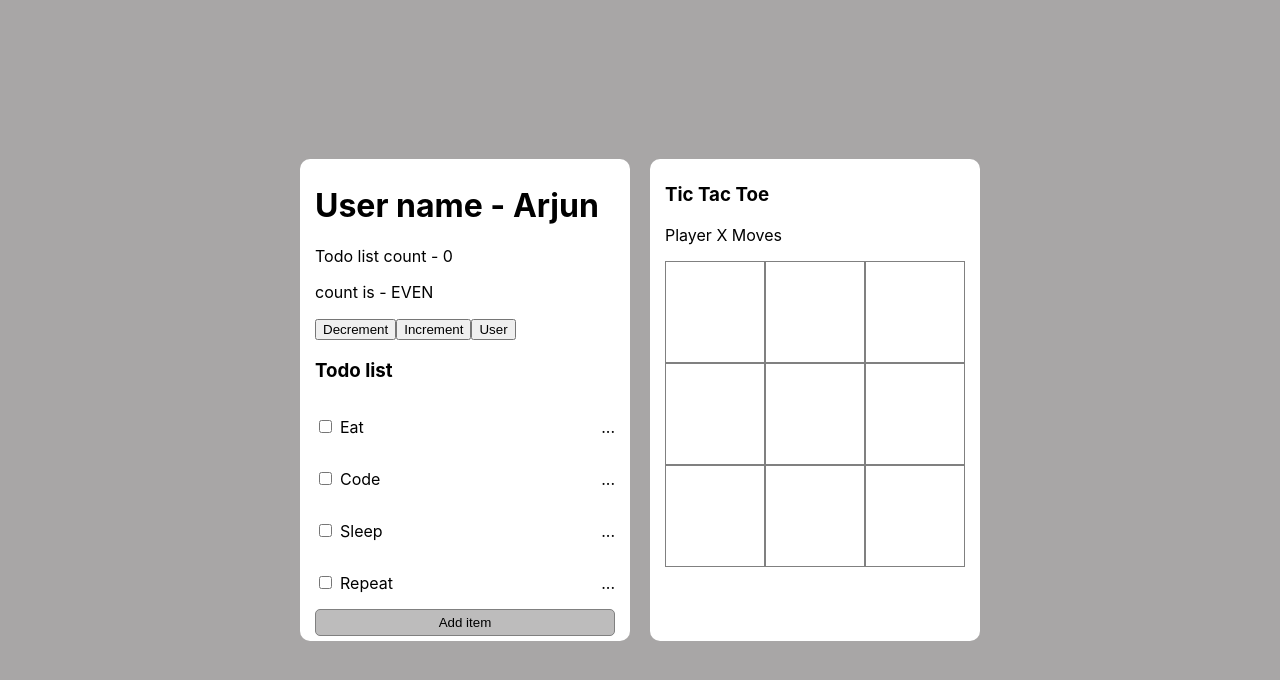
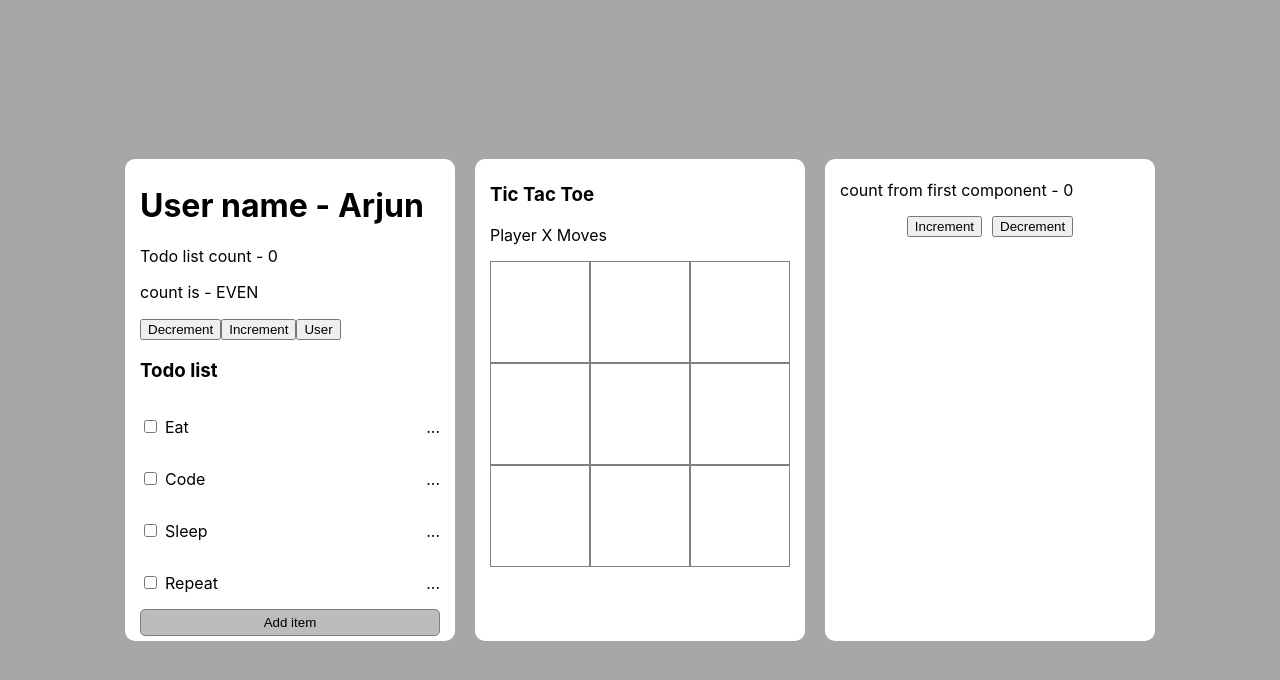
Before and after one commit to Dhanunjay2127/react, a React (Create React App) app: page / in a window 1280 px wide. Shown: the top 680 px of the page. Built offline with nearby package versions, Linux system fonts and the light colour scheme; no server answers.

Commit message:
Context useContext

```diff
--- a/src/App.js
+++ b/src/App.js
@@ -3,11 +3,14 @@ import TodoList from "./components/TodoList";
 import TodoUser from "./components/TodoUser";
 import Board from "./components/Board";
 import UserProfile from "./components/UserProfile";
+import ContextAcess from "./components/ContextAcess";
+import { CounterProvider } from "./components/context";
 
 function App() {
   return (
     <>
       <div style={{ display: "flex", gap: "20px" }}>
+        <CounterProvider>
           <div className="todo">
             <TodoUser />
             <h3>Todo list</h3>
@@ -19,6 +22,8 @@ function App() {
           </div>
           <Board />
           <UserProfile />
+          <ContextAcess />
+        </CounterProvider>
       </div>
     </>
   );
--- /dev/null
+++ b/src/components/ContextAcess.jsx
@@ -0,0 +1,21 @@
+import React, { useContext } from "react";
+import { CounterContext } from "./context";
+
+function ContextAcess() {
+  const contextCount = useContext(CounterContext);
+  console.log("contextCount", contextCount);
+
+  return (
+    <>
+      <div className="todo">
+        <p> count from first component - {contextCount.count}</p>
+        <div style={{ display: "flex", justifyContent: "center", gap: "10px" }}>
+          <button onClick={() => contextCount.setCount(contextCount.count + 1)}>Increment</button>
+          <button onClick={() => contextCount.setCount(contextCount.count - 1)}>Decrement</button>
+        </div>
+      </div>
+    </>
+  );
+}
+
+export default ContextAcess;
--- a/src/components/TodoUser.jsx
+++ b/src/components/TodoUser.jsx
@@ -1,15 +1,16 @@
-import React, { useState } from "react";
+import React, { useState, useContext } from "react";
+import { CounterContext } from "./context";
 
 function TodoUser() {
   const [UserName, setUserName] = useState("Arjun");
-  const [count, setCount] = useState(0);
+  const contextCount = useContext(CounterContext);
   return (
     <>
       <h1>User name - {UserName}</h1>
-      <p>Todo list count - {count}</p>
-      <p>count is - {count % 2 === 0 ? "EVEN" : "ODD"}</p>
-      <button onClick={() => setCount(count - 1)}>Decrement</button>
-      <button onClick={() => setCount(count + 1)}>Increment</button>
+      <p>Todo list count - {contextCount.count}</p>
+      <p>count is - {contextCount.count % 2 === 0 ? "EVEN" : "ODD"}</p>
+      <button onClick={() => contextCount.setCount(contextCount.count - 1)}>Decrement</button>
+      <button onClick={() => contextCount.setCount(contextCount.count + 1)}>Increment</button>
       <button onClick={() => setUserName("Dhanunjay")}>User</button>
     </>
   );
--- a/src/components/UserProfile.jsx
+++ b/src/components/UserProfile.jsx
@@ -10,7 +10,6 @@ function UserProfile() {
 
   const handleClick = () => {
     getUserData().then((data) => {
-      console.log(data.results[0]);
       setUser(data.results[0]);
     });
   };
--- /dev/null
+++ b/src/components/context.jsx
@@ -0,0 +1,8 @@
+import { createContext, useState } from "react";
+
+export const CounterContext = createContext(null);
+
+export const CounterProvider = (props) => {
+  const [count, setCount] = useState(0);
+  return <CounterContext.Provider value={{ count, setCount }}>{props.children}</CounterContext.Provider>;
+};
```
Lines whose indentation alone changed are shown as unchanged.
